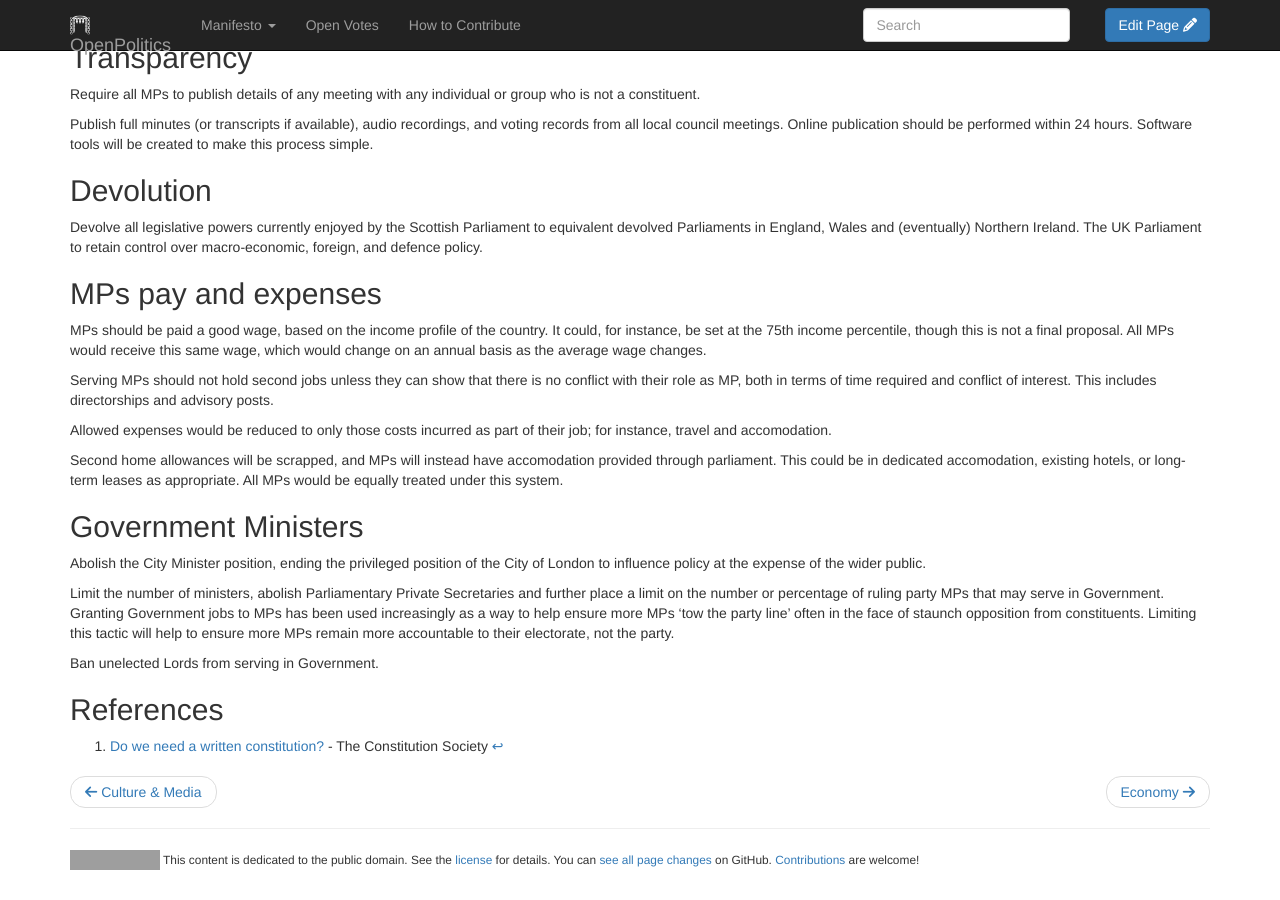
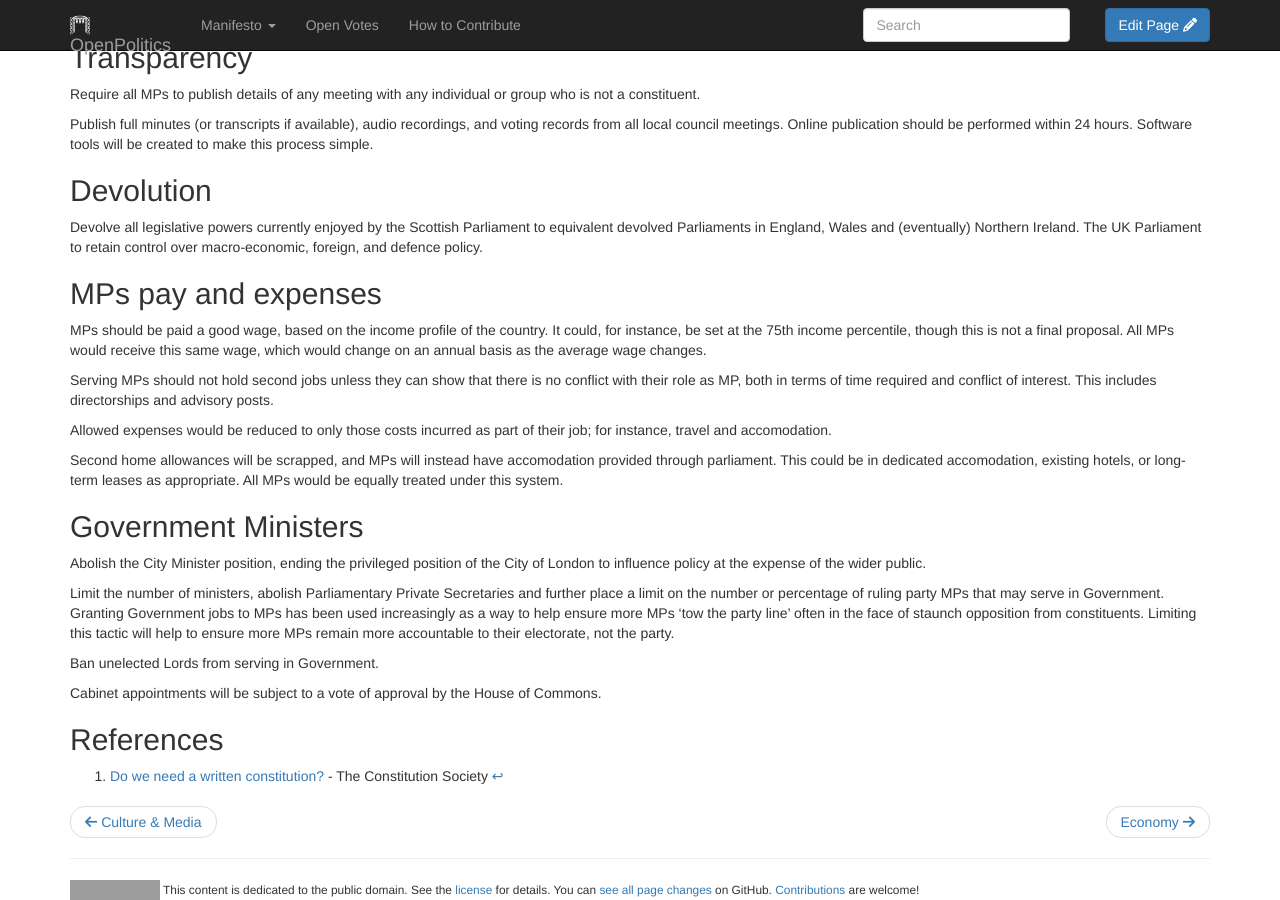
Before and after one commit to openpolitics/manifesto, a Jekyll site: the page built from manifesto/democracy.md, in a window 1280 px wide and 900 px high, scrolled down 1434 px. Built offline with Jekyll 4.4.1, drawn with Linux system fonts in a browser that asks for light colours; nearby versions of some CDN libraries; library files that are not in the unit come from our copies; before the commit the page ends 2304 px from its top, so only the background shows below that; grey boxes are pictures that could not be loaded.

Commit message:
HoC approval for Cabinet appointments

```diff
--- a/manifesto/democracy.md
+++ b/manifesto/democracy.md
@@ -87,6 +87,8 @@ Limit the number of ministers, abolish Parliamentary Private Secretaries and fur
 
 Ban unelected Lords from serving in Government.
 
+Cabinet appointments will be subject to a vote of approval by the House of Commons.
+
 ## References
 
 [^1]: [Do we need a written constitution?](http://www.consoc.org.uk/discover-the-facts/do-we-need-a-written-constitution/) - The Constitution Society
```
